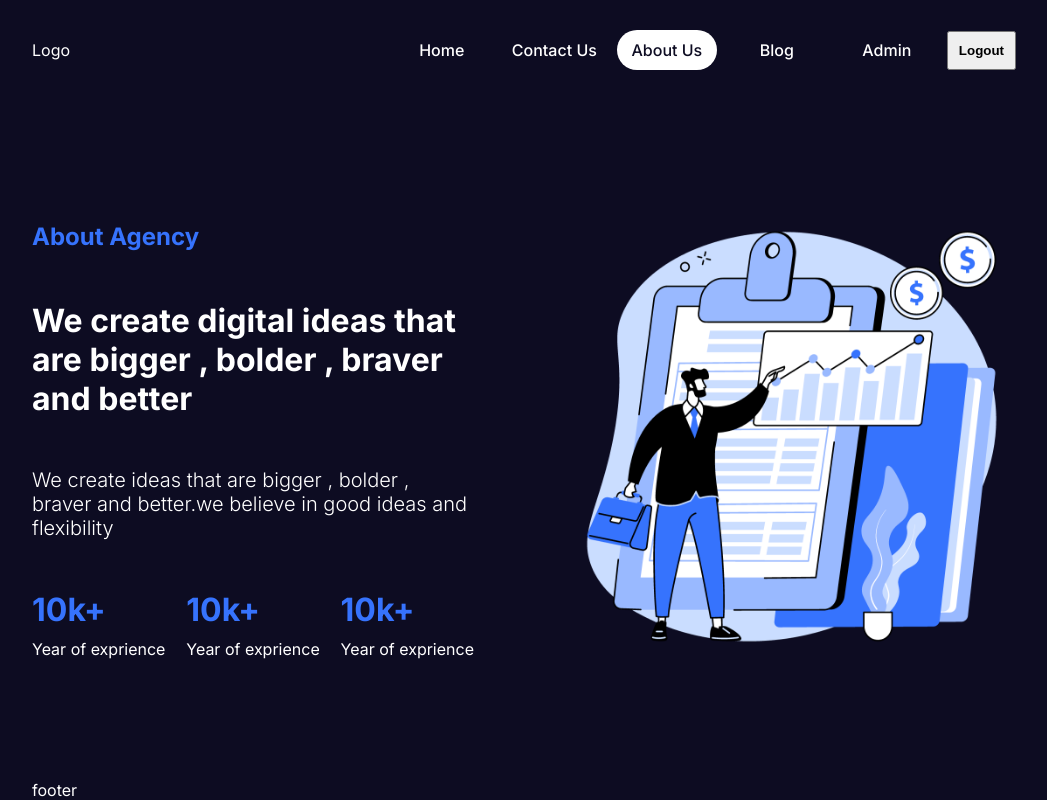
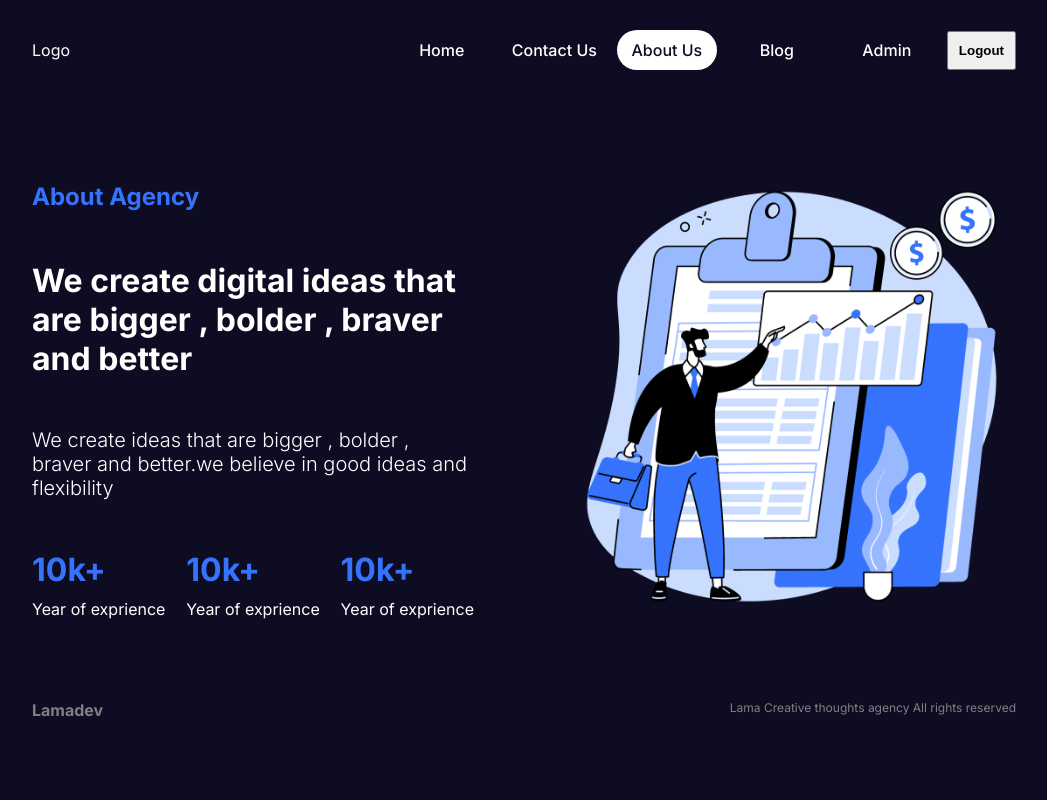
Before and after one commit to maszi71/full-stack-next-app, a Next.js app: page /about in a window 1280 px wide. Shown: the whole page, without its empty margins (116-1163 px from the left). Built offline with nearby package versions, Linux system fonts and the light colour scheme.

Commit message:
feat : implemented footer page

```diff
--- a/src/components/footer/Footer.jsx
+++ b/src/components/footer/Footer.jsx
@@ -1,10 +1,13 @@
-
-const Footer = ()=> {
-    return (<div>
-        <div>footer</div>
-
-    </div>)
-}
-
+import styles from "./footer.module.css";
+const Footer = () => {
+  return (
+    <div className={styles.container}>
+      <div className={styles.logo}>Lamadev</div>
+      <div className={styles.text}>
+        Lama Creative thoughts agency All rights reserved
+      </div>
+    </div>
+  );
+};
 
 export default Footer;
--- /dev/null
+++ b/src/components/footer/footer.module.css
@@ -0,0 +1,13 @@
+.container {
+    display: flex;
+    justify-content: space-between;
+    height: 100px;
+    color: gray;
+}
+
+.logo {
+    font-weight: bold;
+}
+.text {
+    font-size: 12px;
+}
```
